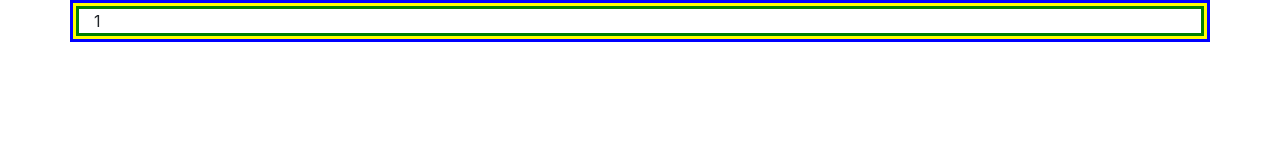
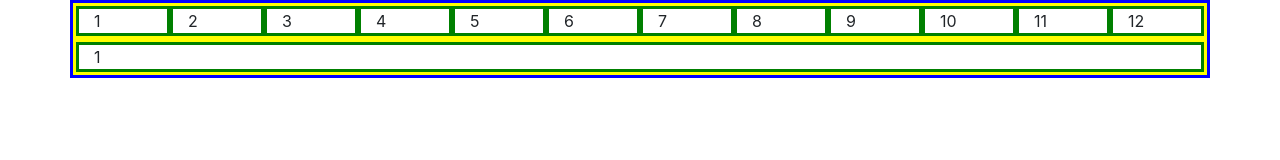
Before and after one commit to AaronSlowinski/1-Web-Dev-Fundamentals, a website: page mynewwebpage/practice/bootstrap-grid-example.html in a window 1280 px wide. Drawn offline with nearby package versions, Linux system fonts and the light colour scheme.

Commit message:
grid prac

```diff
--- a/mynewwebpage/practice/bootstrap-grid-example.html
+++ b/mynewwebpage/practice/bootstrap-grid-example.html
@@ -31,10 +31,24 @@
 
     <div class="container">
         <div class="row">
-            <div class="col">1
+            <div class="col">1</div>
+            <div class="col">2</div>
+            <div class="col">3</div>
+            <div class="col">4</div>
+            <div class="col">5</div>
+            <div class="col">6</div>
+            <div class="col">7</div>
+            <div class="col">8</div>
+            <div class="col">9</div>
+            <div class="col">10</div>
+            <div class="col">11</div>
+            <div class="col">12</div>
 
-            </div>
         </div>
+
+        <div class="row">
+            <div class="col">1</div>
+
     </div>
 
 
```
